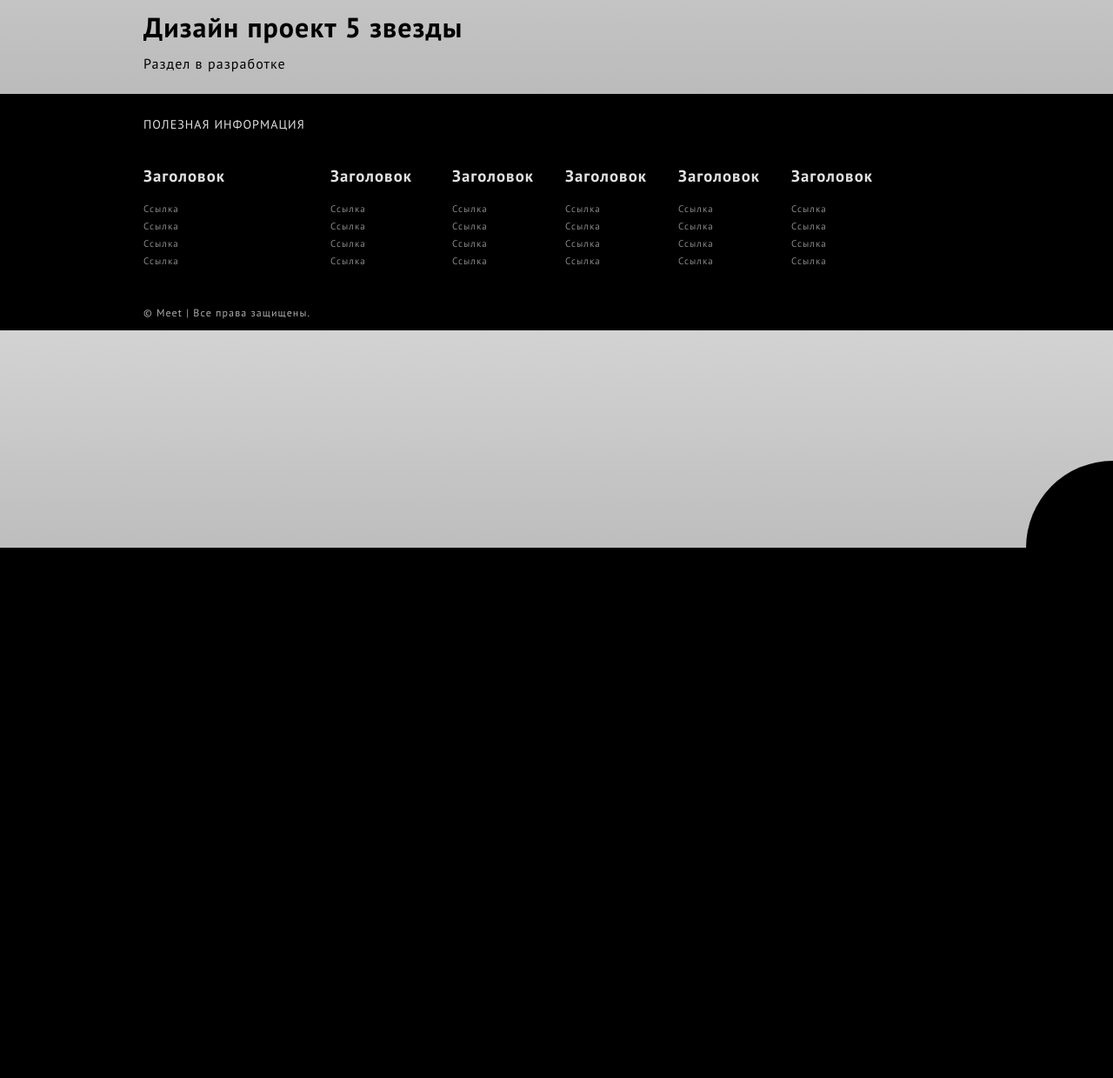
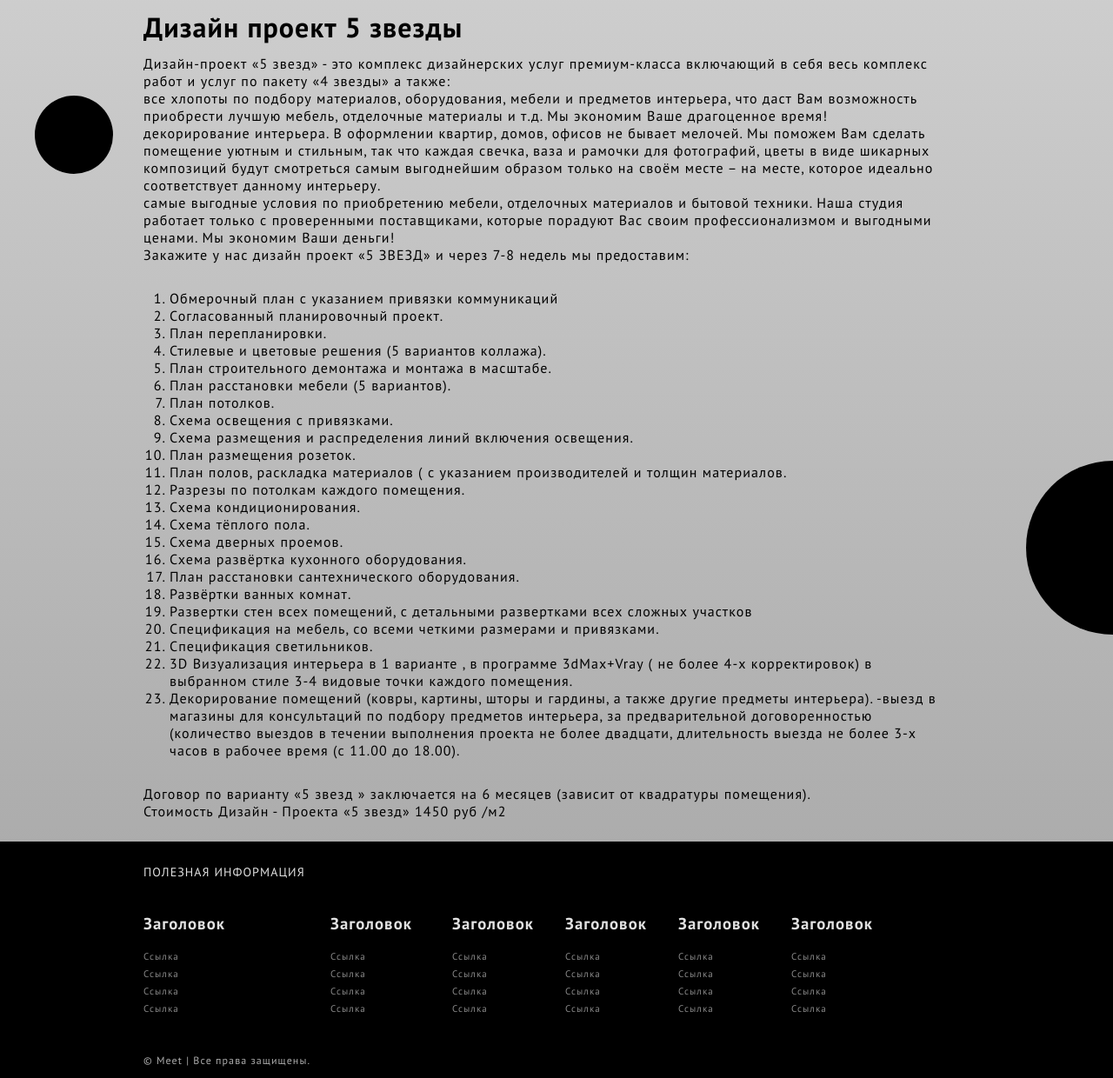
Before and after one commit to larek/meet-studio, a Yii app: template basic/views/site/service-single-5.php in a window 1280 px wide. Shown: the part 170-1410 px from the top of the page at 87% size. Before the commit the page ends 800 px from the top, so only its background shows below. Run offline with PHP 8.4 and a stand-in for Yii, Linux system fonts and the light colour scheme; the template is opened without the code that fills it, so the values that code supplies are empty; some libraries are stand-ins or nearby versions.

Commit message:
servoce-single-5

```diff
--- a/basic/views/site/service-single-5.php
+++ b/basic/views/site/service-single-5.php
@@ -2,4 +2,45 @@
 $this->title = 'Дизайн проект 5 звезды'
 ?>
 <h1>Дизайн проект 5 звезды</h1>
-<p>Раздел в разработке</p>
+<p>Дизайн-проект «5 звезд» - это комплекс дизайнерских услуг премиум-класса включающий в себя весь комплекс работ и услуг по пакету «4 звезды» а также:</p>
+<ul>
+	<li>все хлопоты по подбору материалов, оборудования, мебели и предметов интерьера, что даст Вам возможность приобрести лучшую мебель, отделочные материалы и т.д. Мы экономим Ваше драгоценное время!</li>
+	<li>декорирование интерьера. В оформлении квартир, домов, офисов не бывает мелочей. Мы поможем Вам сделать помещение уютным и стильным, так что каждая свечка, ваза и рамочки для фотографий, цветы в виде шикарных композиций будут смотреться самым выгоднейшим образом только на своём месте – на месте, которое идеально соответствует данному интерьеру.</li>
+	<li>самые выгодные условия по приобретению мебели, отделочных материалов и бытовой техники. Наша студия работает только с проверенными поставщиками, которые порадуют Вас своим профессионализмом и выгодными ценами. Мы экономим Ваши деньги!</li>
+</ul>
+
+<p>Закажите у нас дизайн проект «5 ЗВЕЗД» и через 7-8 недель мы предоставим:</p>
+<div class="project-list">
+	<ul>
+		<li>Обмерочный план с указанием привязки коммуникаций</li>
+		<li>Согласованный планировочный проект.</li>
+		<li>План перепланировки.</li>
+		<li>Стилевые и цветовые решения (5 вариантов коллажа).</li>
+		<li>План строительного демонтажа и монтажа в масштабе.</li>
+		<li>План расстановки мебели (5 вариантов).</li>
+		<li>План потолков.</li>
+		<li>Схема освещения с привязками.</li>
+		<li>Схема размещения и распределения линий включения освещения.</li>
+		<li>План размещения розеток.</li>
+		<li>План полов, раскладка материалов ( с указанием производителей и толщин материалов.</li>
+		<li>Разрезы по потолкам каждого помещения.</li>
+		<li>Схема кондиционирования.</li>
+		<li>Схема тёплого пола.</li>
+		<li>Схема дверных проемов.</li>
+		<li>Схема развёртка кухонного оборудования.</li>
+		<li>План расстановки сантехнического оборудования.</li>
+		<li>Развёртки ванных комнат.</li>
+		<li>Развертки стен всех помещений, с детальными развертками всех сложных участков</li>
+		<li>Спецификация на мебель, со всеми четкими размерами и привязками.</li>
+		<li>Спецификация светильников.</li>
+		<li>3D Визуализация интерьера в 1 варианте , в программе 3dMax+Vray ( не более 4-х корректировок) в выбранном стиле 3-4 видовые точки каждого помещения.</li>
+		<li>Декорирование помещений (ковры, картины, шторы и гардины, а также другие
+		предметы интерьера).
+		-выезд в магазины для консультаций по подбору предметов интерьера, за
+		предварительной договоренностью (количество выездов в течении выполнения проекта
+		не более двадцати,
+		длительность выезда не более 3-х часов в рабочее время (с 11.00 до 18.00).</li>
+	</ul>
+</div>
+<p>Договор по варианту «5 звезд » заключается на 6 месяцев (зависит от квадратуры помещения).</p>
+<p>Стоимость Дизайн - Проекта «5 звезд» 1450 руб /м2</p>
```
